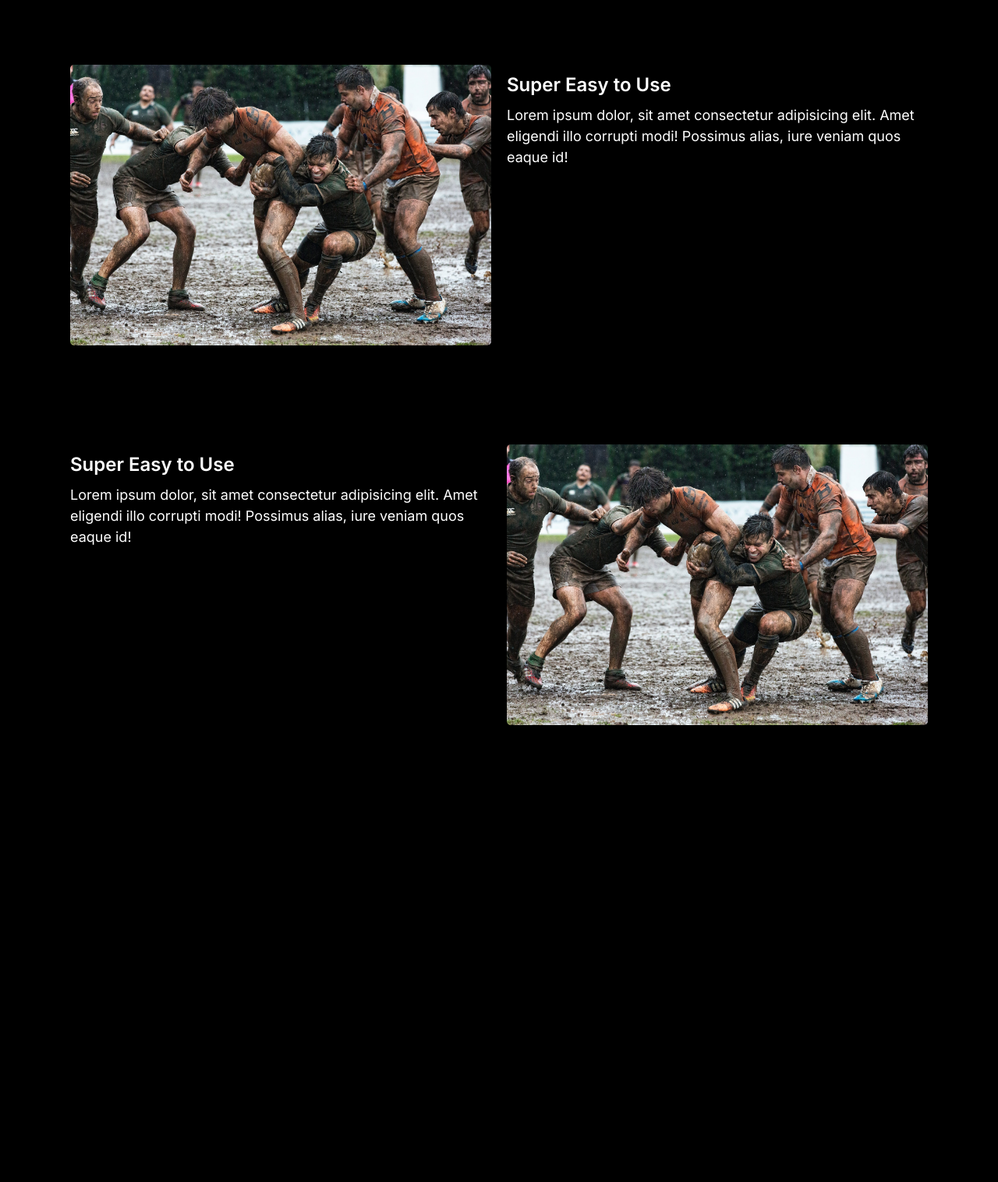
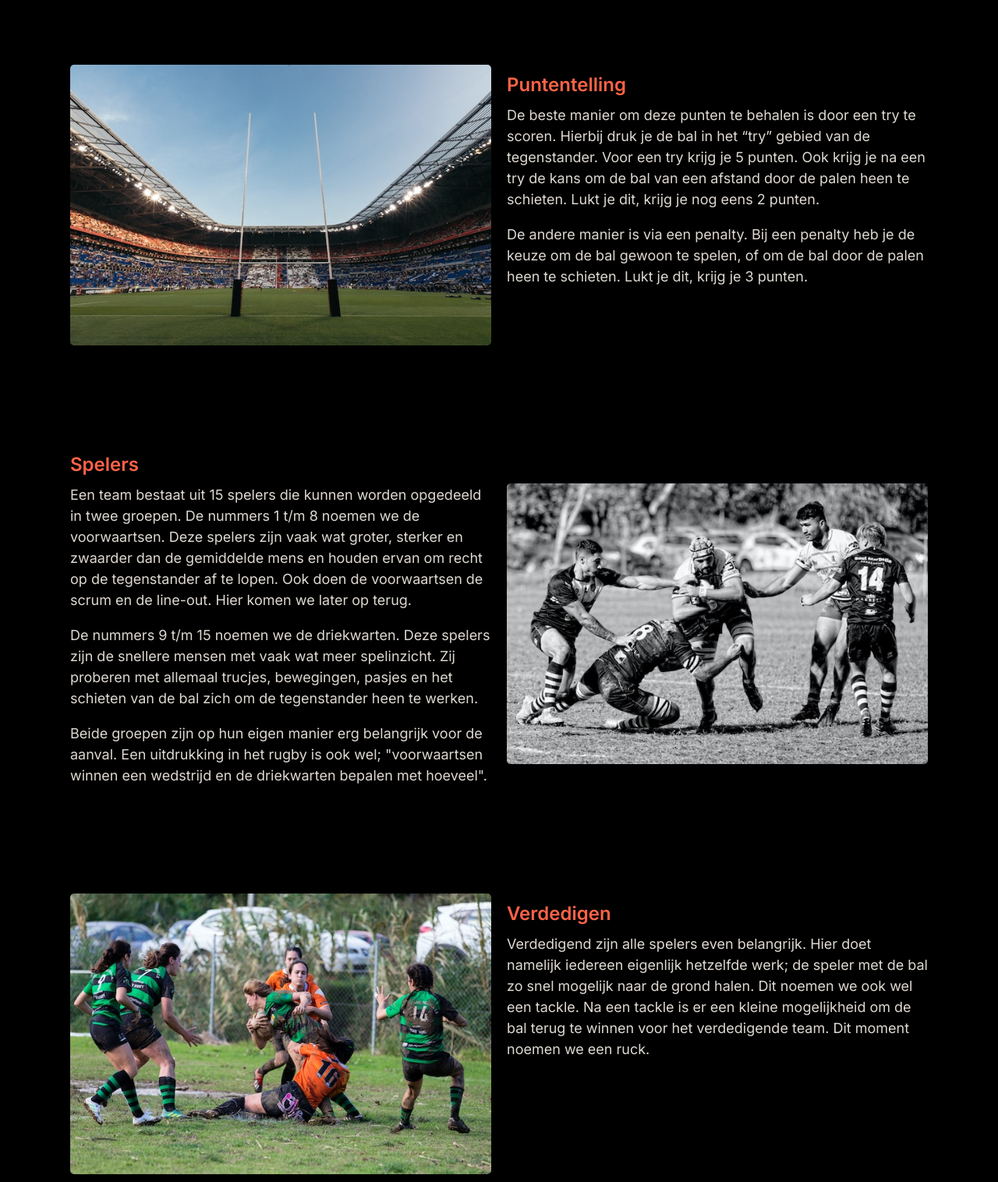
Before and after one commit to skoopje/BADZ, a plain HTML site: page index.html in a window 1280 px wide. Shown: the part 2160-3676 px from the top of the page at 78% size. Before the commit the page ends 3267 px from the top, so only its background shows below. Drawn offline with nearby package versions, Linux system fonts and the light colour scheme.

Commit message:
body part 1.

```diff
--- a/CSS/styles.css
+++ b/CSS/styles.css
@@ -1,7 +1,7 @@
 :root {
     --color-primary: #2584ff;
     --color-secondary: #00d9ff;
-    --color-accent: #ff3400;
+    --color-accent: tomato;
     --color-headings: #1b0760;
     --color-body: #918ca4;
     --color-body-darker: #5c5577;
@@ -765,17 +765,26 @@
     margin: 12rem 0;
   }
 
+  .feature__content {
+    color: #ded8d1;
+  }
+
   .feature:first-of-type {
     margin-top: 6rem;
   }
 
   .feature__heading {
     margin: 1rem 0;
-    color: white;
+    color: var(--color-accent);
+
   }
 
   .feature__image {
     border-radius: 5px;
+  }
+
+  .feature__image-forwards {
+    margin-top: 5rem;
   }
 
   @media screen and (min-width: 768px) {
--- a/index.html
+++ b/index.html
@@ -69,7 +69,6 @@
           </div>
         </div>
       </section>
-
       <article class="grid grid--1x2 feature">
         <div class="feature__content">
           <h3 class="feature__heading">Beginselen</h3>
@@ -87,28 +86,83 @@
       </article>
       <article class="grid grid--1x2 feature">
         <div class="feature__content">
-          <h3 class="feature__heading">Super Easy to Use</h3>
+          <h3 class="feature__heading">Puntentelling</h3>
           <p>
-            Lorem ipsum dolor, sit amet consectetur adipisicing elit. Amet
-            eligendi illo corrupti modi! Possimus alias, iure veniam quos eaque
-            id!
+            De beste manier om deze punten te behalen is door een try te scoren.
+            Hierbij druk je de bal in het “try” gebied van de tegenstander. Voor
+            een try krijg je 5 punten. Ook krijg je na een try de kans om de bal
+            van een afstand door de palen heen te schieten. Lukt je dit, krijg
+            je nog eens 2 punten.
+          </p>
+          <p>
+            De andere manier is via een penalty. Bij een penalty heb je de keuze
+            om de bal gewoon te spelen, of om de bal door de palen heen te
+            schieten. Lukt je dit, krijg je 3 punten.
           </p>
         </div>
         <picture>
-          <img class="feature__image" src="images/Header.jpg" alt="" />
+          <img class="feature__image" src="images/Posts.jpg" />
         </picture>
       </article>
       <article class="grid grid--1x2 feature">
         <div class="feature__content">
-          <h3 class="feature__heading">Super Easy to Use</h3>
+          <h3 class="feature__heading">Spelers</h3>
           <p>
-            Lorem ipsum dolor, sit amet consectetur adipisicing elit. Amet
-            eligendi illo corrupti modi! Possimus alias, iure veniam quos eaque
-            id!
+            Een team bestaat uit 15 spelers die kunnen worden opgedeeld in twee
+            groepen. De nummers 1 t/m 8 noemen we de voorwaartsen. Deze spelers
+            zijn vaak wat groter, sterker en zwaarder dan de gemiddelde mens en
+            houden ervan om recht op de tegenstander af te lopen. Ook doen de
+            voorwaartsen de scrum en de line-out. Hier komen we later op terug.
+          </p>
+          <p>
+            De nummers 9 t/m 15 noemen we de driekwarten. Deze spelers zijn de
+            snellere mensen met vaak wat meer spelinzicht. Zij proberen met
+            allemaal trucjes, bewegingen, pasjes en het schieten van de bal zich
+            om de tegenstander heen te werken.
+          </p>
+          <p>
+            Beide groepen zijn op hun eigen manier erg belangrijk voor de
+            aanval. Een uitdrukking in het rugby is ook wel; "voorwaartsen
+            winnen een wedstrijd en de driekwarten bepalen met hoeveel".
           </p>
         </div>
         <picture>
-          <img class="feature__image" src="images/Header.jpg" alt="" />
+          <img
+            class="feature__image feature__image-forwards"
+            src="images/forwards.jpg"
+          />
+        </picture>
+      </article>
+      <article class="grid grid--1x2 feature">
+        <div class="feature__content">
+          <h3 class="feature__heading">Verdedigen</h3>
+          <p>
+            Verdedigend zijn alle spelers even belangrijk. Hier doet namelijk
+            iedereen eigenlijk hetzelfde werk; de speler met de bal zo snel
+            mogelijk naar de grond halen. Dit noemen we ook wel een tackle. Na
+            een tackle is er een kleine mogelijkheid om de bal terug te winnen
+            voor het verdedigende team. Dit moment noemen we een ruck.
+          </p>
+        </div>
+        <picture>
+          <img class="feature__image" src="images/tackle.jpg" />
+        </picture>
+      </article>
+      <article class="grid grid--1x2 feature">
+        <div class="feature__content">
+          <h3 class="feature__heading">Praktische informatie</h3>
+          <p>
+            Een professionele wedstrijd bestaat uit twee keer 40 minuten. Op het
+            veld staan 15 spelers van het ene team, en 15 van het andere. Op de
+            bank mogen zeven wissels zitten. Het veld zelf heeft een officiële
+            afmeting van 70 meter breed en 100 meter lang. Dit is zonder de
+            try-gebieden. Deze bevinden zich achter de palen. Natuurlijk zijn
+            bij de kinderen de tijden, aantallen en grootte van het veld heel
+            anders.
+          </p>
+        </div>
+        <picture>
+          <img class="feature__image" src="images/field.jpg" />
         </picture>
       </article>
     </section>
```
Also changed, not shown: images/Posts.jpg (renamed from images/thomas-serer-QUr0R1VZPNw-unsplash.jpg), images/field.jpg (added), images/forwards.jpg (added), images/tackle.jpg (added).
